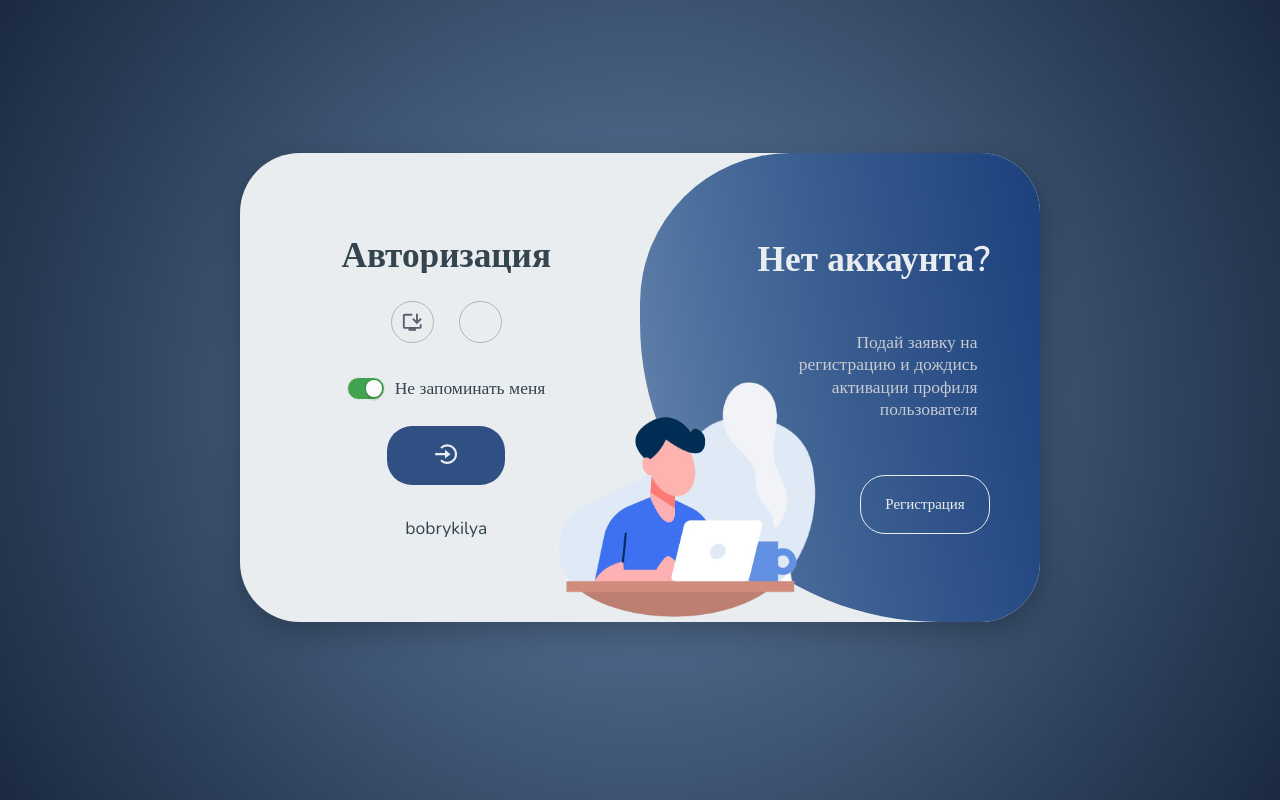
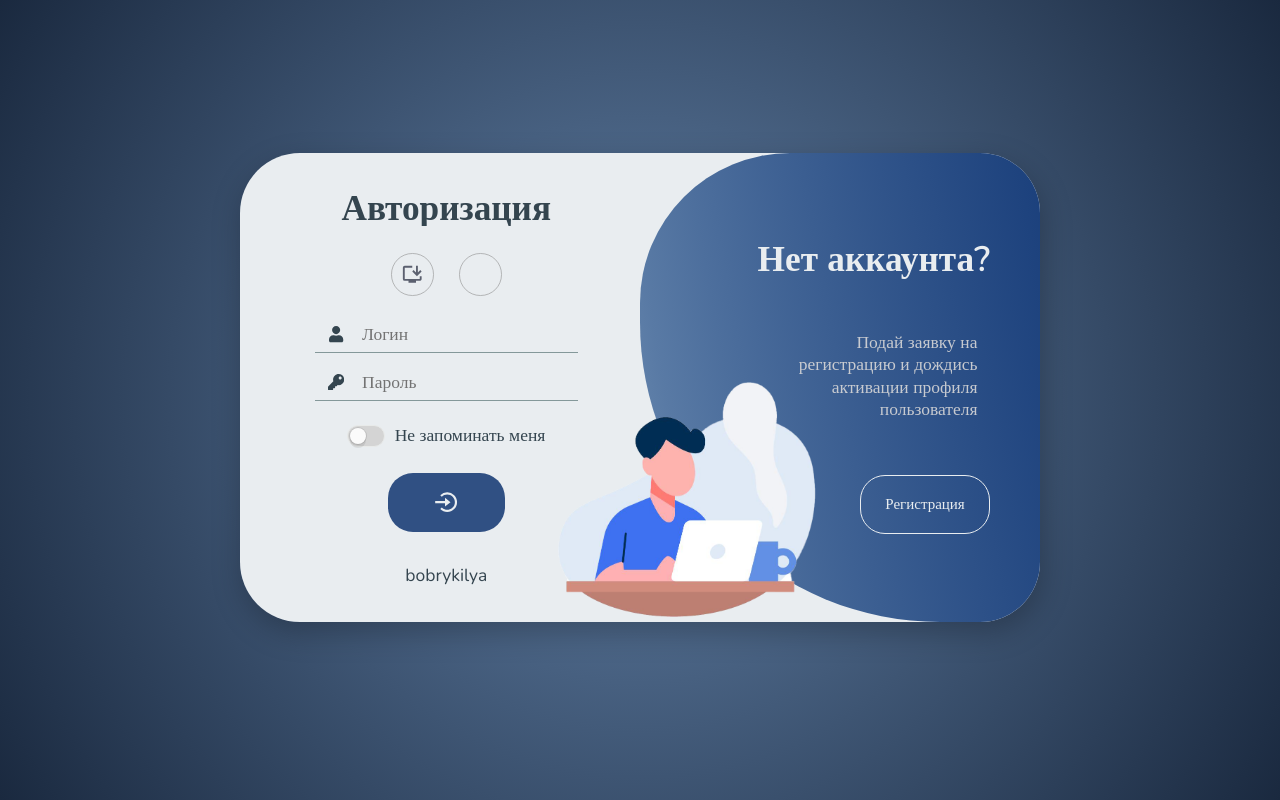
Before and after one commit to bobrykilya/Norio, a React (Vite) app in the folder client/: page / in a window 1280 px wide. Both pictures are taken after a click on the button "Авторизация". Built offline with nearby package versions, Linux system fonts and the light colour scheme; some icons are missing.

Commit message:
Added StoresInput error handler, some redesigned

```diff
--- a/client/src/components/Cards/NotificationCard/Notification/Notification.sass
+++ b/client/src/components/Cards/NotificationCard/Notification/Notification.sass
@@ -37,7 +37,6 @@
                 .fa-icon
                     margin-left: -1px
                     font-size: $size-main-text
-                    position: relative
             .notif_elem__mess
                 // border: 2px solid red
                 word-wrap: break-word
--- a/client/src/components/LoginPanel/Inputs/InputsError/InputsError.jsx
+++ b/client/src/components/LoginPanel/Inputs/InputsError/InputsError.jsx
@@ -2,7 +2,7 @@ import { useState, useEffect } from 'react'
 
 
 
-const InputsError = ({ error }) => {
+const InputsError = ({ error, isErrorHidden }) => {
 
     const [errorMess, setErrorMess] = useState('')
     const [isErrorOpened, setIsErrorOpened] = useState(false)
@@ -10,6 +10,7 @@ const InputsError = ({ error }) => {
     useEffect(() => {
         // console.log(`error: ${error}`)
         // console.log('Message saved')
+        //* Error closing
         if (!error?.message || !error) {
             setIsErrorOpened(false)
             setTimeout(() => {
@@ -17,7 +18,8 @@ const InputsError = ({ error }) => {
             }, 300)
             return
         }
-        if (error?.message !== '' && error?.message !== errorMess) {
+        //* Error opening
+        if (error?.message !== errorMess) {
             setIsErrorOpened(false)
             setTimeout(() => {
                 setErrorMess(error?.message)
@@ -28,7 +30,7 @@ const InputsError = ({ error }) => {
     }, [error])
 
     return (
-        <div className={`input_error-cont cont ${isErrorOpened ? 'opened' : ''}`}>
+        <div className={`input_error-cont cont ${isErrorOpened ? 'opened' : ''} ${isErrorHidden ? 'off' : ''}`}>
             <span>{errorMess}</span>
         </div>
      )
--- a/client/src/components/LoginPanel/Inputs/InputsError/InputsError.sass
+++ b/client/src/components/LoginPanel/Inputs/InputsError/InputsError.sass
@@ -17,6 +17,8 @@
         transform: translateX(0)
         pointer-events: auto
         opacity: 1
+    &.off
+        display: none
     span
         // border: 2px solid black
         color: #c12d00
--- a/client/src/components/LoginPanel/Inputs/PasswordInput/PasswordInput.jsx
+++ b/client/src/components/LoginPanel/Inputs/PasswordInput/PasswordInput.jsx
@@ -13,16 +13,26 @@ const PasswordInput = ({ name, register, error, reset }) => {
     const [isLockVisible, setIsLockVisible] = useState(false)
     const [isLockOpened, setIsLockOpened] = useState(false)
     const [isCleanerOpened, setIsCleanerOpened] = useState(false)
+    const [isErrorHidden, setIsErrorHidden] = useState(false)
 
     const inputRef = useRef(null)
 
     const handleChangePassword = (e) => {
+        // console.log(e.target.value)
         e.target.value ? ChangeInput() : clearInput()
     }
 
+
     const ChangeInput = () => {
+        setIsErrorHidden(false)
         setIsLockVisible(true)
         setIsCleanerOpened(true)
+    }
+
+    const onClickCleaner = () => {
+        setIsErrorHidden(true)
+        clearInput()
+        useFocusInput(inputRef)
     }
 
     const clearInput = () => {
@@ -30,7 +40,6 @@ const PasswordInput = ({ name, register, error, reset }) => {
         setIsLockVisible(false)
         setIsLockOpened(false)
         setIsCleanerOpened(false)
-        useFocusInput(inputRef)
     }
 
     const handleSwitchLockPosition = (e) => {
@@ -61,14 +70,14 @@ const PasswordInput = ({ name, register, error, reset }) => {
                 }}
                 className='passw_input'
                 type={isLockOpened ? 'text' : 'password'}
-                maxLength={13}
+                maxLength={14}
                 placeholder='Пароль'
                 autoComplete='current-password'
                 onChange={handleChangePassword}
             />
             <FaKey className='input-icon'/>
-            {isCleanerOpened ? <InputsError error={error} /> : null}
-            <InputsCleaner opened={isCleanerOpened} onClick={clearInput} />
+            <InputsError error={error} isErrorHidden={isErrorHidden} />
+            <InputsCleaner opened={isCleanerOpened} onClick={onClickCleaner} />
             <button
                 className={`lock-but cont ${isLockVisible ? 'opened' : ''}`}
                 title='Показать\Спрятать пароль'
--- a/client/src/components/LoginPanel/Inputs/StoresInput/StoresInput.jsx
+++ b/client/src/components/LoginPanel/Inputs/StoresInput/StoresInput.jsx
@@ -1,15 +1,14 @@
-import { useState, useRef, useEffect } from 'react'
+import { useState, useRef } from 'react'
 import { FaHouseChimneyUser } from "react-icons/fa6"
 import { useClickOutside } from "../../../Hooks/useClickOutside"
+import InputsError from '../InputsError/InputsError'
 import InputsCleaner from '../../Inputs/InputsCleaner/InputsCleaner'
 
 
 
-const StoresInput = ({ onFocusInput }) => {
+const StoresInput = ({ store, setStore, onFocusInput, error, setStoreError }) => {
 
-    //! const user_name = document.querySelector('#sign_up-form .name_input')
-
-    const [store, setStore] = useState('Точка')
+    // console.log(error)
     const [isDropDownOpened, setIsDropDownOpened] = useState(false)
     const [isCleanerOpened, setIsCleanerOpened] = useState(false)
 
@@ -61,8 +60,8 @@ const StoresInput = ({ onFocusInput }) => {
             setStore(e.target.textContent)
             setIsDropDownOpened(false)
             setIsCleanerOpened(true)
+            setStoreError(null)
             onFocusInput()
-            //! user_name.focus()
         }
     }
 
@@ -93,6 +92,7 @@ const StoresInput = ({ onFocusInput }) => {
                 </span>
             </button>
             <FaHouseChimneyUser className='input-icon'/>
+            <InputsError error={error} />
             <InputsCleaner opened={isCleanerOpened} onClick={clearInput} />
             <ul
                 id='dropdown_stores-cont'
--- a/client/src/components/LoginPanel/Inputs/StoresInput/StoresInput.sass
+++ b/client/src/components/LoginPanel/Inputs/StoresInput/StoresInput.sass
@@ -31,7 +31,7 @@
         // display: none
         position: absolute
         overflow: visible
-        top: $height-input + 0.2rem
+        top: $height-input + 0.1rem
         padding: 0.5rem
         background-color: $color-backgr
         box-shadow: 2px 10px 30px #00000040
--- a/client/src/components/LoginPanel/Inputs/UserNameInput/UserNameInput.jsx
+++ b/client/src/components/LoginPanel/Inputs/UserNameInput/UserNameInput.jsx
@@ -8,23 +8,29 @@ import { useFocusInput } from "../../../Hooks/useFocusInput"
 
 const NameInput = ({ name, register, error, reset, inputRef }) => {
 
-    // console.log('Name')
+    // console.log(error)
     const [isCleanerOpened, setIsCleanerOpened] = useState(false)
-
+    const [isErrorHidden, setIsErrorHidden] = useState(false)
 
     const handleChangeName = (e) => {
-        e.target.value ? ChangeInput(e.target.value) : clearInput()
+        e.target.value = e.target.value.replace(/[^a-zA-Zа-яА-Я]/, '')
+        e.target.value ? ChangeInput() : clearInput()
     }
 
-    const ChangeInput = (value) => {
-        value = value.replace(/[^a-zA-Zа-яА-Я]/, '')
+    const ChangeInput = () => {
+        setIsErrorHidden(false)
         setIsCleanerOpened(true)
+    }
+
+    const onClickCleaner = () => {
+        setIsErrorHidden(true)
+        clearInput()
+        useFocusInput(inputRef)
     }
 
     const clearInput = () => {
         reset(name)
         setIsCleanerOpened(false)
-        useFocusInput(inputRef)
     }
 
     const { ref, ... rest_register } = register(name, {
@@ -46,14 +52,15 @@ const NameInput = ({ name, register, error, reset, inputRef }) => {
                 }}
                 className='name_input'
                 type="text"
-                maxLength={13}
+                maxLength={12}
                 placeholder='Логин'
                 autoComplete='username'
                 onChange={handleChangeName}
             />
             <FaUser className='input-icon'/>
-            {isCleanerOpened ? <InputsError error={error} /> : null}
-            <InputsCleaner opened={isCleanerOpened} onClick={clearInput} />
+            {/* {isCleanerOpened ? <InputsError error={error} /> : null} */}
+            <InputsError error={error} isErrorHidden={isErrorHidden} />
+            <InputsCleaner opened={isCleanerOpened} onClick={onClickCleaner} />
         </div>
     )
 }
--- a/client/src/components/LoginPanel/SignConts/SignInCont/SignInForm/SignInForm.jsx
+++ b/client/src/components/LoginPanel/SignConts/SignInCont/SignInForm/SignInForm.jsx
@@ -1,5 +1,7 @@
+
 import { useState } from 'react'
 import { useForm } from 'react-hook-form'
+import { useRef } from 'react'
 import UserNameInput from '../../../Inputs/UserNameInput/UserNameInput'
 import PasswordInput from '../../../Inputs/PasswordInput/PasswordInput'
 import CheckBox from './CheckBox/CheckBox'
@@ -10,49 +12,43 @@ import { BiLogInCircle } from "react-icons/bi"
 
 const SignInForm = () => {
 
-    //! notSaveUser = false
-    const [notSaveUser, setNotSaveUser] = useState(true)
-
-    // let CheckBoxVal = false
-
-    // const SignIn = async () => {
-    //     const LOG_INFO = {
-    //         u_name: name_el.value,
-    //         u_passw: passw_el.value,
-    //         u_device: navigator.userAgent,
-    //         is_once: CheckBoxVal,
-    //     }
-    //     console.log(LOG_INFO)
-    // }
+    const [notSaveUser, setNotSaveUser] = useState(false)
+    const inputUserNameRef = useRef(null)
 
     const {
         register,
-        formState: {
-            errors,
-        },
         handleSubmit,
-    } = useForm()
-
+        resetField,
+        // control,
+    } = useForm({
+        mode: 'onBlur',
+        reValidateMode: "onBlur"
+    })
 
     const handleChangeCheckBox = () => {
-        // CheckBoxVal = notSaveUser
         setNotSaveUser((prev) => !prev)
     }
 
-
     const onSubmit = (data) => {
-        alert(JSON.stringify({...register()}))
-        // alert(JSON.stringify(data))
-    }
-    const handleClickSubmit = async () => {
-        return
+        alert(JSON.stringify(data))
     }
 
     return (
-        <form id='sign_in-form' className='form cont' onSubmit={handleSubmit(onSubmit)}>
+        <form onSubmit={handleSubmit(onSubmit)} id='sign_in-form' className='form cont' >
             <div className='inputs-cont cont'>
-                {/* <UserNameInput /> */}
-                {/* <PasswordInput checkMethods={{...register()}}/> */}
+                <UserNameInput
+                    name='sign_in_username'
+                    register={register}
+                    error={null}
+                    reset={resetField}
+                    inputRef={inputUserNameRef}
+                />
+                <PasswordInput
+                    name='sign_in_password'
+                    register={register}
+                    error={null}
+                    reset={resetField}
+                />
                 <label id='checkbox-cont' className='cont'>
                     <CheckBox onChange={handleChangeCheckBox} checked={notSaveUser}/>
                     <span>Не запоминать меня</span>
@@ -60,7 +56,6 @@ const SignInForm = () => {
             </div>
             <SubmitBut
                 icon={<BiLogInCircle className='fa-icon'/>}
-                onClick={handleClickSubmit}
                 notSaveUser={notSaveUser}
             />
         </form>
```
Also changed, not shown: client/src/components/LoginPanel/SignConts/SignUpCont/SignUpForm/SignUpForm.jsx (+28 -12 lines).
